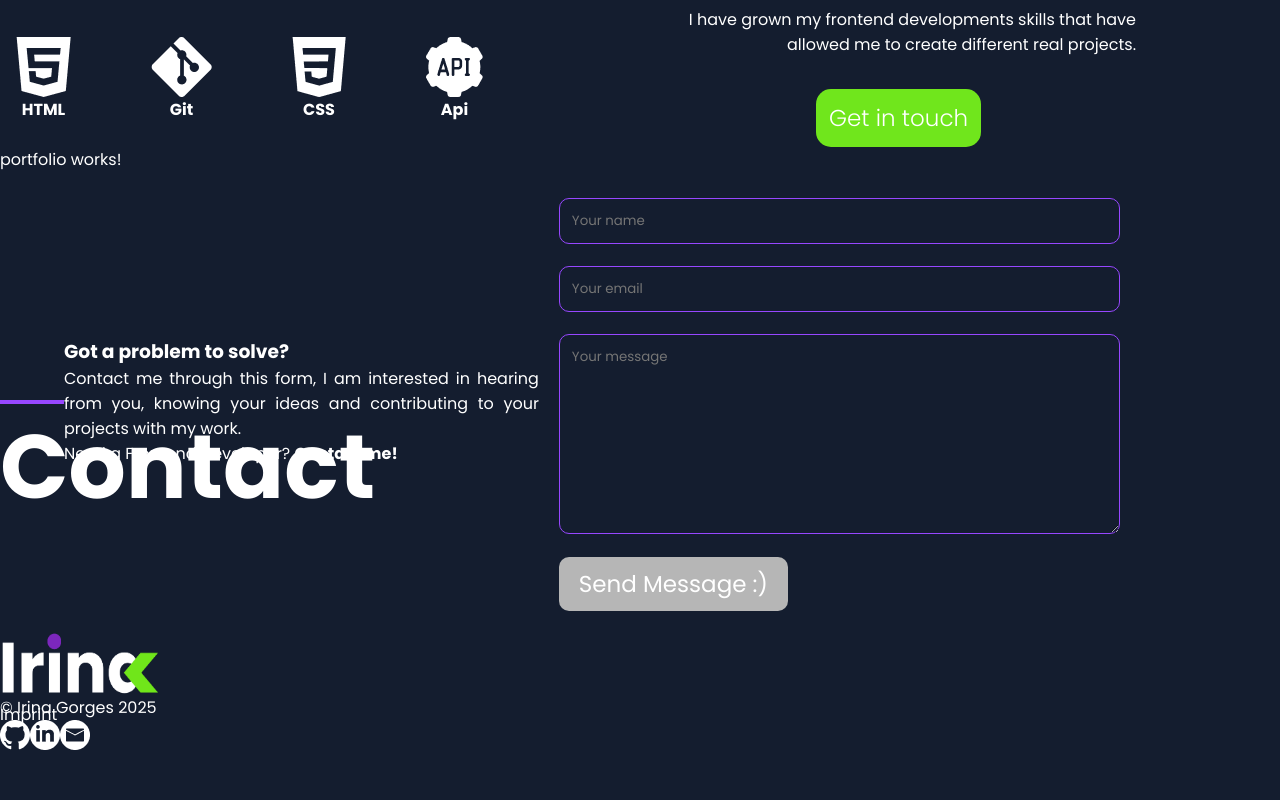
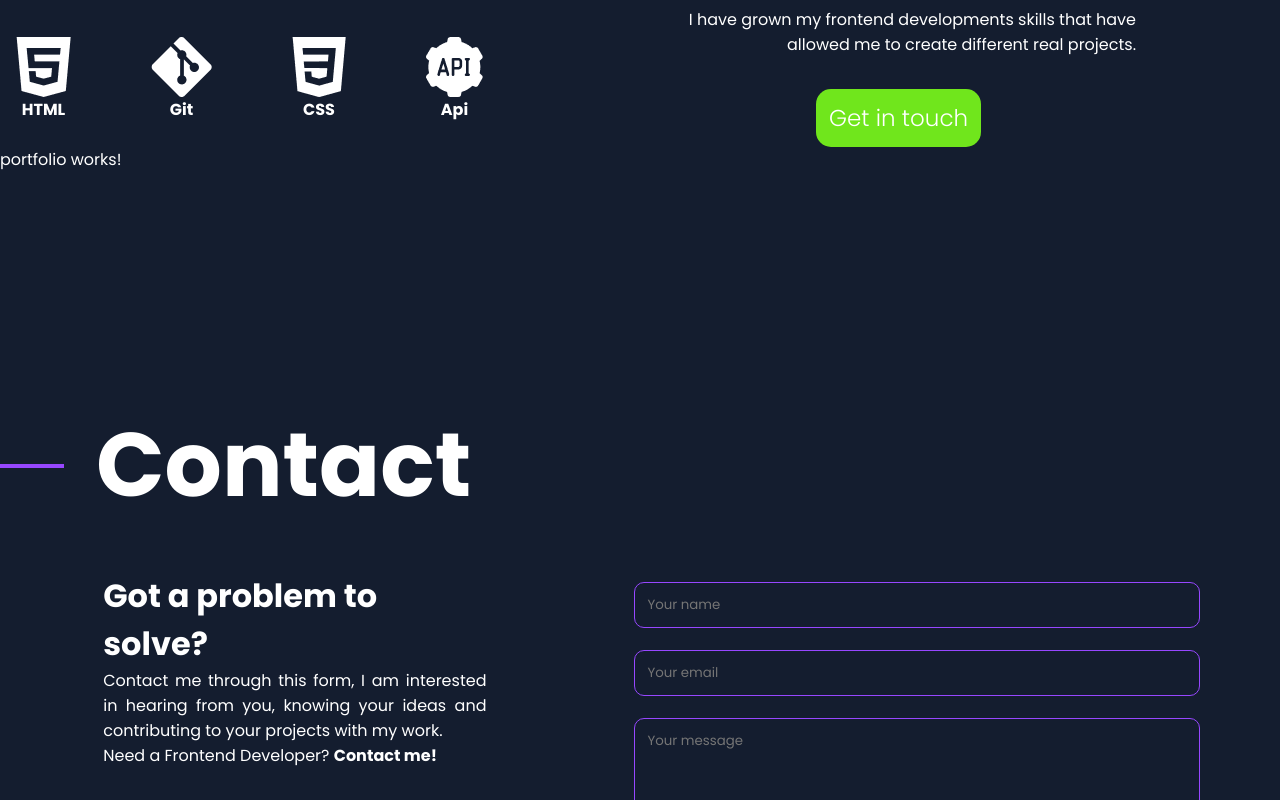
Before and after one commit to Irina-Gorges/portfolio, an Angular app in the folder portfolio/: page / in a window 1280 px wide. Shown: the part 1950-2750 px from the top of the page. Before the commit the page ends 2707 px from the top, so only its background shows below. Built offline with nearby package versions, Linux system fonts and the light colour scheme.

Commit message:
update contact

```diff
--- a/portfolio/src/app/maincontent/contactform/contactform.component.html
+++ b/portfolio/src/app/maincontent/contactform/contactform.component.html
@@ -1,18 +1,20 @@
 <section>
     <div class="content">
-        <div class="line_contact">
+        <div class="headline">
+            <div class="line"></div>
             <h2>Contact</h2>
         </div>
-        <div class="contact-text">
-            <h3>Got a problem to solve?</h3>
-            <p>
-                Contact me through this form, I am interested in hearing from
-                you, knowing your ideas and contributing to your projects with
-                my work.
-            </p>
-            <p>Need a Frontend Developer? <strong>Contact me!</strong></p>
-        </div>
 
+        <div class="text_container">
+            <div class="contact-text">
+                <h3>Got a problem to solve?</h3>
+                <p>
+                    Contact me through this form, I am interested in hearing
+                    from you, knowing your ideas and contributing to your
+                    projects with my work.
+                </p>
+                <p>Need a Frontend Developer? <strong>Contact me!</strong></p>
+            </div>
         <div class="container">
             <form (ngSubmit)="onSubmit(contactForm)" #contactForm="ngForm">
                 <!-- Name -->
@@ -68,4 +70,5 @@
             </form>
         </div>
     </div>
+    </div>
 </section>
--- a/portfolio/src/app/maincontent/contactform/contactform.component.scss
+++ b/portfolio/src/app/maincontent/contactform/contactform.component.scss
@@ -2,32 +2,48 @@
 @import "../../shared/mixins.scss";
 
 section {
+    margin-bottom: 6rem;
     .content {
         display: flex;
-        justify-content: space-between;
+
+        .headline {
+            display: flex;
             align-items: center;
-        .line_contact {
-            max-width: 4rem;
+
+            .line {
+                max-width: 8rem;
                 width: 4rem;
                 height: 4px;
                 flex: 1;
                 background-color: #9747ff;
-
+                margin-right: 2rem;
+            }
             h2 {
                 font-size: 90px;
-                margin-bottom: 2rem;
             }
+        }
+
+        .text_container {
+            top: 25rem;
+            right: 23rem;
+            display: flex;
+
+            h3 {
+                font-size: 32px;
             }
 
             .contact-text {
                 width: 45rem;
+                margin-right: 8rem;
                 p {
                     text-align: justify;
                     gap: 2rem;
                 }
             }
+        }
 
         .container {
+            bottom: 1rem;
             span {
                 font-weight: 200;
                 font-size: 16px;
@@ -39,7 +55,7 @@ section {
             input[type="text"],
             select,
             textarea {
-                width: 80%;
+                width: 100%;
                 /* Full width */
                 padding: 12px;
                 /* Some padding */
@@ -64,7 +80,7 @@ section {
             }
 
             input[type="email"] {
-                width: 80%;
+                width: 100%;
                 /* Full width */
                 padding: 12px;
                 /* Some padding */
@@ -87,6 +103,7 @@ section {
             }
 
             input[type="submit"] {
+                left: 8rem;
                 font-size: 23px;
                 background-color: #b6b6b6;
                 color: rgb(255, 255, 255);
@@ -94,6 +111,7 @@ section {
                 border: none;
                 border-radius: 10px;
                 cursor: pointer;
+                margin-bottom: 8rem;
             }
         }
     }
--- a/portfolio/src/app/maincontent/home/home.component.scss
+++ b/portfolio/src/app/maincontent/home/home.component.scss
@@ -67,13 +67,10 @@ section {
     .shape {
         @include flex($justify: center);
         z-index: -1;
-        left: 0;
-        right: 0;
         height: 50rem;
         position: absolute;
         top: 20rem;
         width: 100%;
-        _min-width: 200rem;
         overflow-y: hidden;
 
         img {
--- a/portfolio/src/app/shared/footer/footer.component.scss
+++ b/portfolio/src/app/shared/footer/footer.component.scss
@@ -2,15 +2,30 @@
 @import "../mixins.scss";
 
 footer {
+    height: 10rem;
     .content {
-        // @include flex();
+        width: 90%;
+
+        @include flex($justify: space-between, $align: center);
         .logo-impress {
             width: 10rem;
             height: 4rem;
 
             .logo_footer {
                 width: 10rem;
-                height: 4rem;
+                height: 3rem;
+            }
+        }
+
+        span {
+            font-size: 20px;
+            font-weight: 400;
+        }
+
+        .social-footer {
+            width: 15rem;
+            img {
+                margin-right: 2rem;
             }
         }
     }
--- a/portfolio/src/app/shared/header/header.component.scss
+++ b/portfolio/src/app/shared/header/header.component.scss
@@ -10,6 +10,7 @@ header {
     background-color: #141d2f;
     top: 0;
     z-index: 4;
+    filter: drop-shadow(3px 3px 5px rgba(0, 0, 0, 0.308));
 
     .content {
         @include flex($justify: space-between, $align: center);
```
Lines whose indentation alone changed are shown as unchanged.
